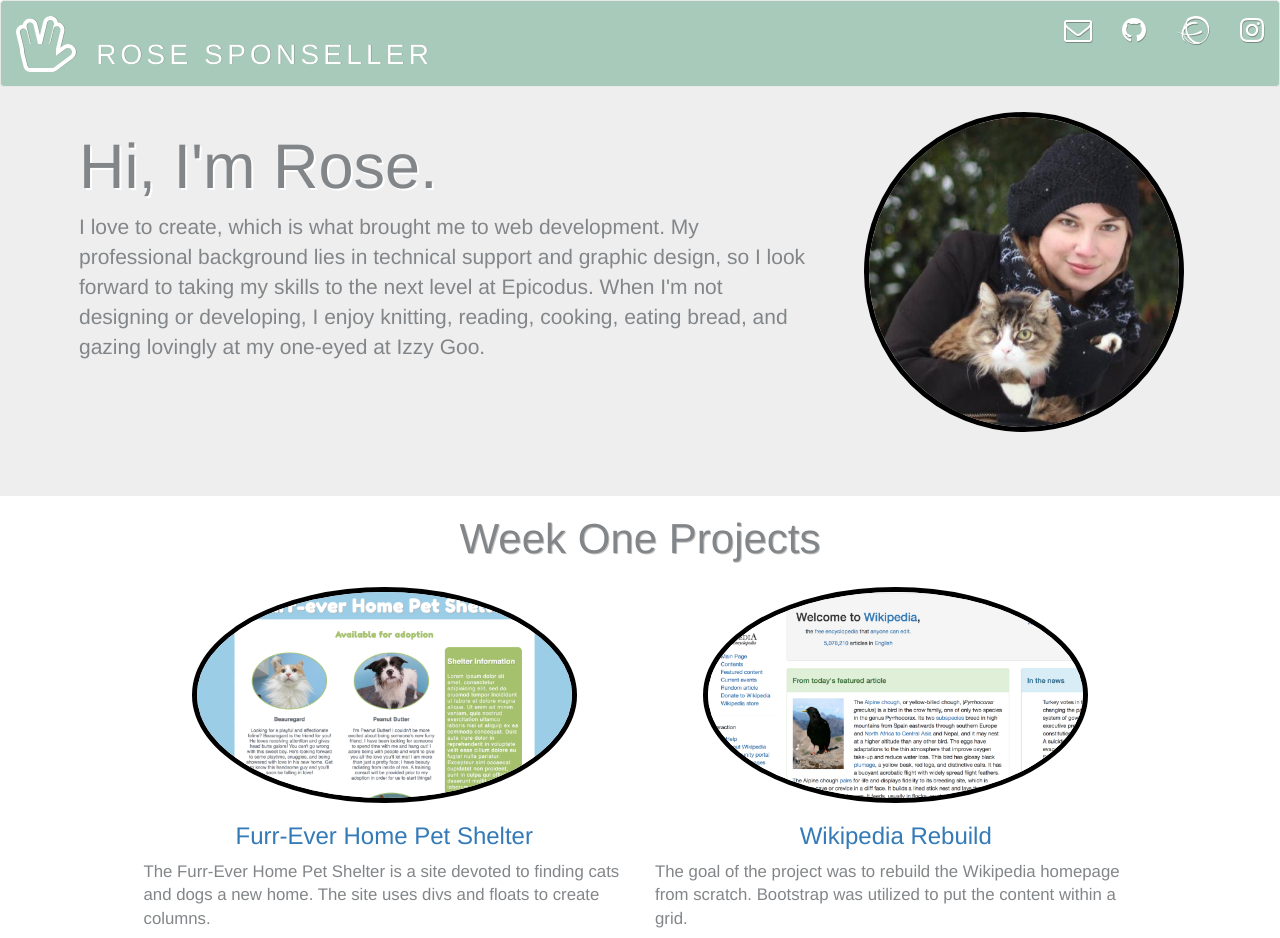
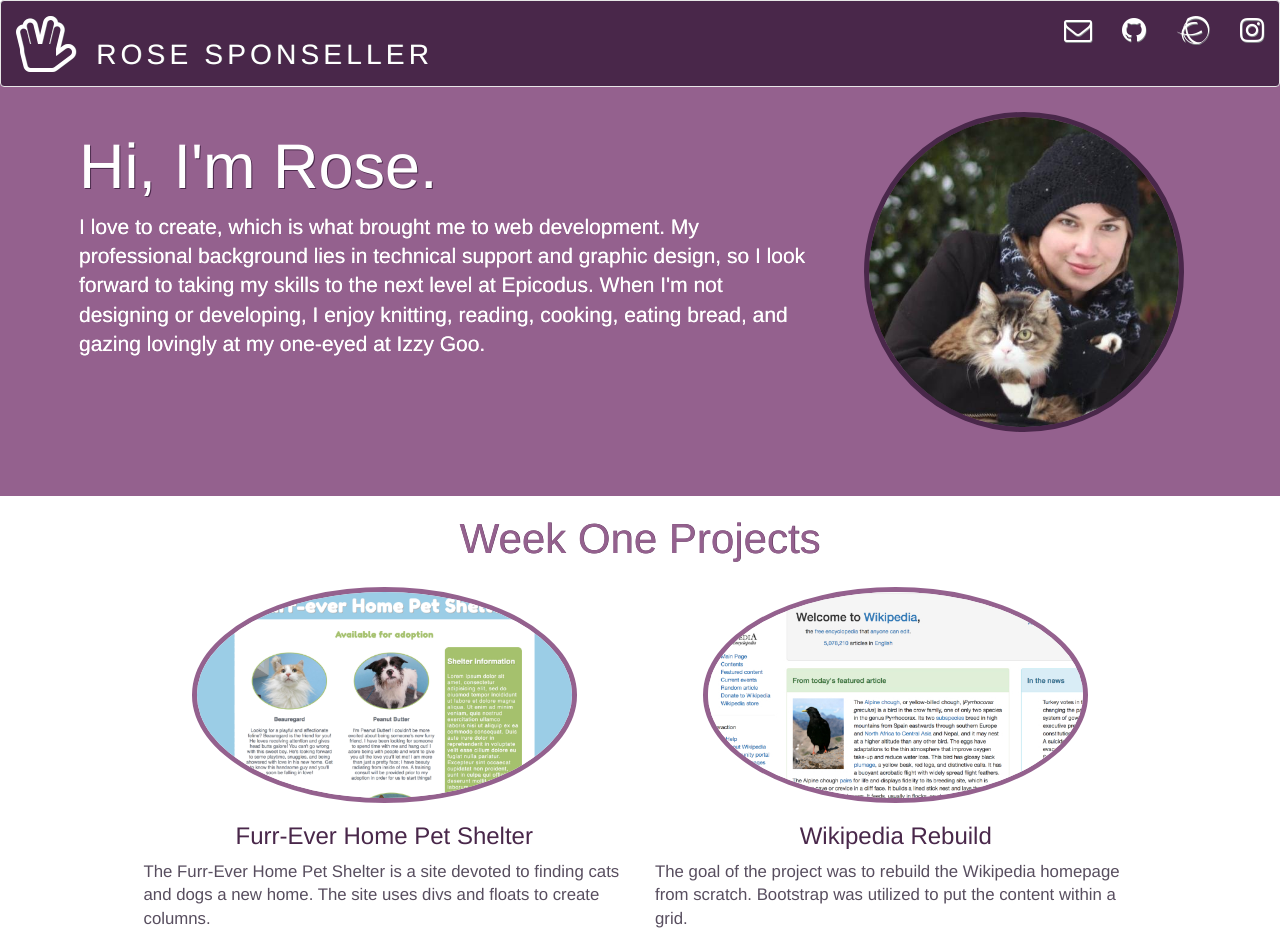
Before and after one commit to avocadobravado/rose-portfolio, a plain HTML site: page index.html in a window 1280 px wide. Shown: the top 938 px of the page. Drawn offline with nearby package versions, Linux system fonts and the light colour scheme.

Commit message:
Add li, h3, and p styles for jumbotron

```diff
--- a/css/styles.css
+++ b/css/styles.css
@@ -23,7 +23,7 @@ nav {
 }
 
 .navbar-default {
-  background-color: #A8CABA;
+  background-color: #49274A;
 }
 
   /* Changes nav-bar brand color */
@@ -35,12 +35,12 @@ a.navbar-brand {
   font-size: 2em;
   text-transform: uppercase;
   letter-spacing: .15em;
-  text-shadow: .4px .4px #788c82;
+  text-shadow: .4px .4px #838689;
 }
 
 a.nav-link {
   font-size: 1em;
-  text-shadow: .5px .5px #788c82;
+  text-shadow: .5px .5px #838689;
 }
 
 .nav.navbar-nav.navbar-right {
@@ -52,11 +52,11 @@ a.nav-link {
 }
 
 .navbar-default .navbar-nav>li>a:hover {
-  color: #3c6d57;
+  color: #94618E;
 }
 
 .navbar-default .navbar-nav>li>a:visited {
-  color: #3c6d57;
+  color: #94618E;
 }
 
 /* Jumbotron */
@@ -65,10 +65,18 @@ a.nav-link {
 	margin-top: -3%;
   margin-bottom: 0;
   padding: 5%;
+  background-color: #94618E;
 }
 
 .jumbotron h1 {
-  text-shadow: 2px 2px #fff;
+  color: #fff;
+  text-shadow: 1px 1px #49274A;
+}
+
+.jumbotron p {
+  color: #fff;
+  text-shadow: .1px .1px #fafafa;
+  line-height: 1.4em;
 }
 
 .roseImg {
@@ -76,7 +84,7 @@ a.nav-link {
   margin: auto;
   width: 320px;
   border-radius: 100%;
-  border: solid 5px #000;
+  border: solid 5px #49274A;
 }
 
 /* Project Panel */
@@ -87,12 +95,22 @@ a.nav-link {
   padding: 0 5%;
 }
 
+.panel p {
+  color: #584e5f;
+}
+
 .panel h3 {
   text-align: center;
 }
 
-.secondary {
-  text-shadow: 1px 1px #c0c0c0;
+.panel h3 a {
+  color: #49274A;
+  text-decoration: none;
+}
+
+h2.secondary {
+  color: #94618E;
+  text-shadow: .3px .3px #49274A;
 }
 
 .projectImg {
@@ -100,14 +118,16 @@ a.nav-link {
   margin: auto;
   width: 80%;
   border-radius: 100%;
-  border: solid 5px #000;
+  border: solid 5px #94618E;
 }
 
 .techUsed {
+  color: #49274A;
   font-weight: bold;
 }
 
 .techDesc {
+  color: #94618E;
   font-style: italic;
 }
 
@@ -115,6 +135,11 @@ a.nav-link {
 
 h3.bg-h3 {
   padding-bottom: 6%;
+  color: #49274A;
+}
+
+h4.backgroundInfo {
+  color: red;
 }
 
 .backgroundImg {
```
